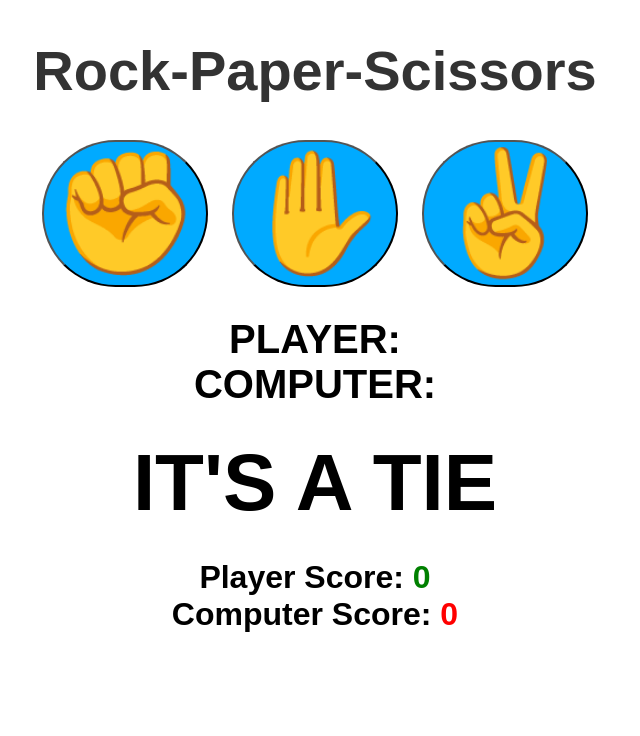
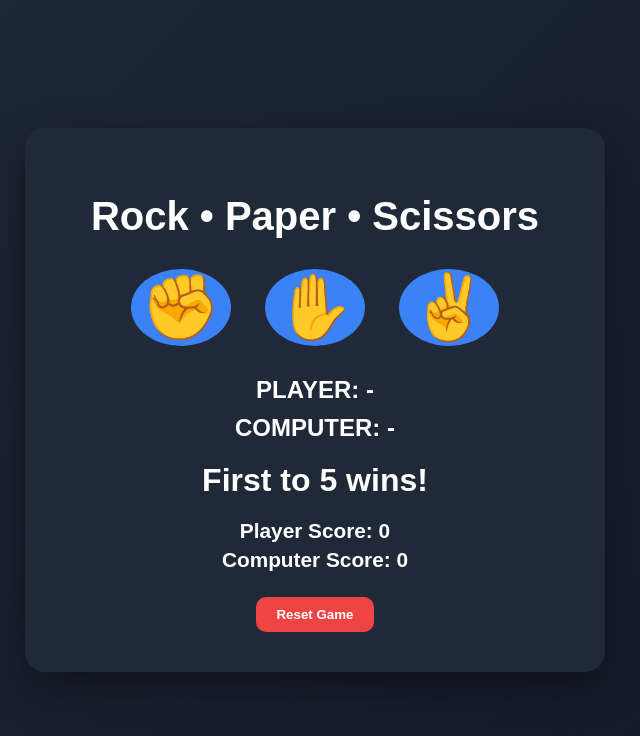
Before and after one commit to AuritroDeyKirty07/mini-js-games, a plain HTML site: page rock-paper-scissors/index.html in a window 1280 px wide. Shown: the whole page, without its empty margins (325-965 px from the left). Drawn offline with Linux system fonts and the light colour scheme.

Commit message:
updated files

```diff
--- a/rock-paper-scissors/index.html
+++ b/rock-paper-scissors/index.html
@@ -3,29 +3,35 @@
 <head>
     <meta charset="UTF-8">
     <meta name="viewport" content="width=device-width, initial-scale=1.0">
-    <title>Document</title>
+    <title>Rock Paper Scissors</title>
     <link rel="stylesheet" href="styles.css">
 </head>
 <body>
-    <h1>Rock-Paper-Scissors</h1>
 
-    <div id="choices">
-        <button onclick="playGame('rock')">✊</button>
-        <button onclick="playGame('paper')">✋</button>
-        <button onclick="playGame('scissors')">✌</button>
+    <div class="game-container">
+        <h1>Rock • Paper • Scissors</h1>
+
+        <div id="choices">
+            <button data-choice="rock" aria-label="Rock">✊</button>
+            <button data-choice="paper" aria-label="Paper">✋</button>
+            <button data-choice="scissors" aria-label="Scissors">✌</button>
+        </div>
+
+        <div id="playerDisplay">PLAYER: -</div>
+        <div id="computerDisplay">COMPUTER: -</div>
+        <div id="resultDisplay">First to 5 wins!</div>
+
+        <div class="scoreDisplay">
+            Player Score: <span id="playerScoreDisplay">0</span>
+        </div>
+
+        <div class="scoreDisplay">
+            Computer Score: <span id="computerScoreDisplay">0</span>
+        </div>
+
+        <button id="resetBtn">Reset Game</button>
     </div>
 
-    <div id="playerDisplay">PLAYER: </div>
-    <div id="computerDisplay">COMPUTER: </div>
-    <div id="resultDisplay">IT'S A TIE </div>
-
-    <div class="scoreDisplay">Player Score:
-        <span id="playerScoreDisplay">0</span>
-    </div>
-
-    <div class="scoreDisplay">Computer Score:
-        <span id="computerScoreDisplay">0</span>
-    </div>
     <script src="script.js"></script>
 </body>
 </html>
--- a/rock-paper-scissors/script.js
+++ b/rock-paper-scissors/script.js
@@ -1,50 +1,99 @@
-const choices= ["rock", "paper", "scissors"];
+const choices = ["rock", "paper", "scissors"];
+
+const buttons = document.querySelectorAll("#choices button");
 const playerDisplay = document.getElementById("playerDisplay");
 const computerDisplay = document.getElementById("computerDisplay");
 const resultDisplay = document.getElementById("resultDisplay");
-const playerScoreDisplay =document.getElementById("playerScoreDisplay")
-const computerScoreDisplay =document.getElementById("computerScoreDisplay")
+const playerScoreDisplay = document.getElementById("playerScoreDisplay");
+const computerScoreDisplay = document.getElementById("computerScoreDisplay");
+const resetBtn = document.getElementById("resetBtn");
+
 let playerScore = 0;
 let computerScore = 0;
+const WIN_LIMIT = 5;
 
-function playGame(playerChoice){
 
-    const computerChoice = choices[Math.floor(Math.random() * 3)];
+const winMap = {
+    rock: "scissors",
+    paper: "rock",
+    scissors: "paper"
+};
+
+buttons.forEach(button => {
+    button.addEventListener("click", () => {
+        playGame(button.dataset.choice);
+    });
+});
+
+function playGame(playerChoice) {
+
+    if (playerScore === WIN_LIMIT || computerScore === WIN_LIMIT) return;
+
+    const computerChoice = choices[Math.floor(Math.random() * choices.length)];
     let result = "";
 
-    if(playerChoice === computerChoice){
+    if (playerChoice === computerChoice) {
         result = "IT'S A TIE";
-    }
-    else{
-        switch(playerChoice){
-            case "rock":
-                result = (computerChoice === "scissors") ? "YOU WIN!" : "YOU LOSE!";
-                break;
-            case "paper":
-                result = (computerChoice === "rock") ? "YOU WIN!" : "YOU LOSE!";
-                break;
-            case "scissors":
-                result = (computerChoice === "paper") ? "YOU WIN!" : "YOU LOSE!";
-                break;
-        }
+    } else if (winMap[playerChoice] === computerChoice) {
+        result = "YOU WIN!";
+        playerScore++;
+    } else {
+        result = "YOU LOSE!";
+        computerScore++;
     }
 
+    updateUI(playerChoice, computerChoice, result);
+    checkGameOver();
+}
+
+function updateUI(playerChoice, computerChoice, result) {
     playerDisplay.textContent = `PLAYER: ${playerChoice}`;
     computerDisplay.textContent = `COMPUTER: ${computerChoice}`;
     resultDisplay.textContent = result;
 
     resultDisplay.classList.remove("greenText", "redText");
 
-    switch(result){
-        case "YOU WIN!":
-            resultDisplay.classList.add("greenText");
-            playerScore++;
-            playerScoreDisplay.textContent = playerScore;
-            break;
-        case "YOU LOSE!":
-            resultDisplay.classList.add("redText");
-            computerScore++;
-            computerScoreDisplay.textContent = computerScore;
-            break;
+    if (result === "YOU WIN!") {
+        resultDisplay.classList.add("greenText");
+    } else if (result === "YOU LOSE!") {
+        resultDisplay.classList.add("redText");
+    }
+
+    playerScoreDisplay.textContent = playerScore;
+    computerScoreDisplay.textContent = computerScore;
+}
+
+function checkGameOver() {
+    if (playerScore === WIN_LIMIT) {
+        resultDisplay.textContent = "YOU WON THE GAME!";
+        disableButtons();
+    } else if (computerScore === WIN_LIMIT) {
+        resultDisplay.textContent = "COMPUTER WON THE GAME!";
+        disableButtons();
     }
 }
+
+function disableButtons() {
+    buttons.forEach(button => button.disabled = true);
+}
+
+function enableButtons() {
+    buttons.forEach(button => button.disabled = false);
+}
+
+resetBtn.addEventListener("click", resetGame);
+
+function resetGame() {
+    playerScore = 0;
+    computerScore = 0;
+
+    playerScoreDisplay.textContent = 0;
+    computerScoreDisplay.textContent = 0;
+
+    playerDisplay.textContent = "PLAYER: -";
+    computerDisplay.textContent = "COMPUTER: -";
+    resultDisplay.textContent = "First to 5 wins!";
+    resultDisplay.classList.remove("greenText", "redText");
+
+    enableButtons();
+}
--- a/rock-paper-scissors/styles.css
+++ b/rock-paper-scissors/styles.css
@@ -1,46 +1,96 @@
-body{
+body {
     font-family: Arial, Helvetica, sans-serif;
     font-weight: bold;
     margin: 0;
+    background: linear-gradient(135deg, #1f2937, #111827);
+    color: white;
     display: flex;
-    flex-direction: column;
+    justify-content: center;
     align-items: center;
+    height: 100vh;
 }
-h1{
-    font-size: 3.5rem;
-    color: hsl(0, 0%, 20%);
+
+.game-container {
+    text-align: center;
+    background: #1f2937;
+    padding: 40px;
+    border-radius: 20px;
+    box-shadow: 0 15px 40px rgba(0,0,0,0.4);
+    width: 500px;
 }
-#choices{
+
+h1 {
+    font-size: 2.5rem;
     margin-bottom: 30px;
 }
-#choices button{
-    font-size: 7.5rem;
-    min-width: 160px;
-    margin: 0 10px;
-    border-radius: 250px;
-    background-color: hsl(200, 100%, 50%);
-    cursor: pointer;
-    transition: background-color 0.5s ease;
-}
-#choices button:hover{
-    background-color: hsl(200, 100%, 70%);
-}
-#playerDisplay, #computerDisplay{
-    font-size: 2.5rem;
-}
-#resultDisplay{
-    font-size: 5rem;
-    margin: 30px 0;
+
+#choices {
+    margin-bottom: 30px;
 }
 
-.scoreDisplay{
-    font-size: 2rem;
+#choices button {
+    font-size: 4rem;
+    min-width: 100px;
+    margin: 0 15px;
+    border-radius: 50%;
+    border: none;
+    background-color: #3b82f6;
+    cursor: pointer;
+    transition: all 0.2s ease;
 }
 
-.greenText, #playerScoreDisplay{
-    color: green;
+#choices button:hover {
+    transform: scale(1.1);
+    background-color: #60a5fa;
 }
 
-.redText, #computerScoreDisplay{
-    color: red;
+#choices button:active {
+    transform: scale(0.95);
 }
+
+#choices button:disabled {
+    opacity: 0.5;
+    cursor: not-allowed;
+}
+
+#playerDisplay,
+#computerDisplay {
+    font-size: 1.5rem;
+    margin: 10px 0;
+}
+
+#resultDisplay {
+    font-size: 2rem;
+    margin: 20px 0;
+    transition: transform 0.2s ease;
+}
+
+.scoreDisplay {
+    font-size: 1.3rem;
+    margin: 5px 0;
+}
+
+#resetBtn {
+    margin-top: 20px;
+    padding: 10px 20px;
+    border: none;
+    border-radius: 10px;
+    background: #ef4444;
+    color: white;
+    font-weight: bold;
+    cursor: pointer;
+    transition: 0.2s ease;
+}
+
+#resetBtn:hover {
+    background: #f87171;
+    transform: scale(1.05);
+}
+
+.greenText {
+    color: #22c55e;
+}
+
+.redText {
+    color: #ef4444;
+}
```
Also changed, not shown: rock-paper-scissors/favicon.ico (added).
